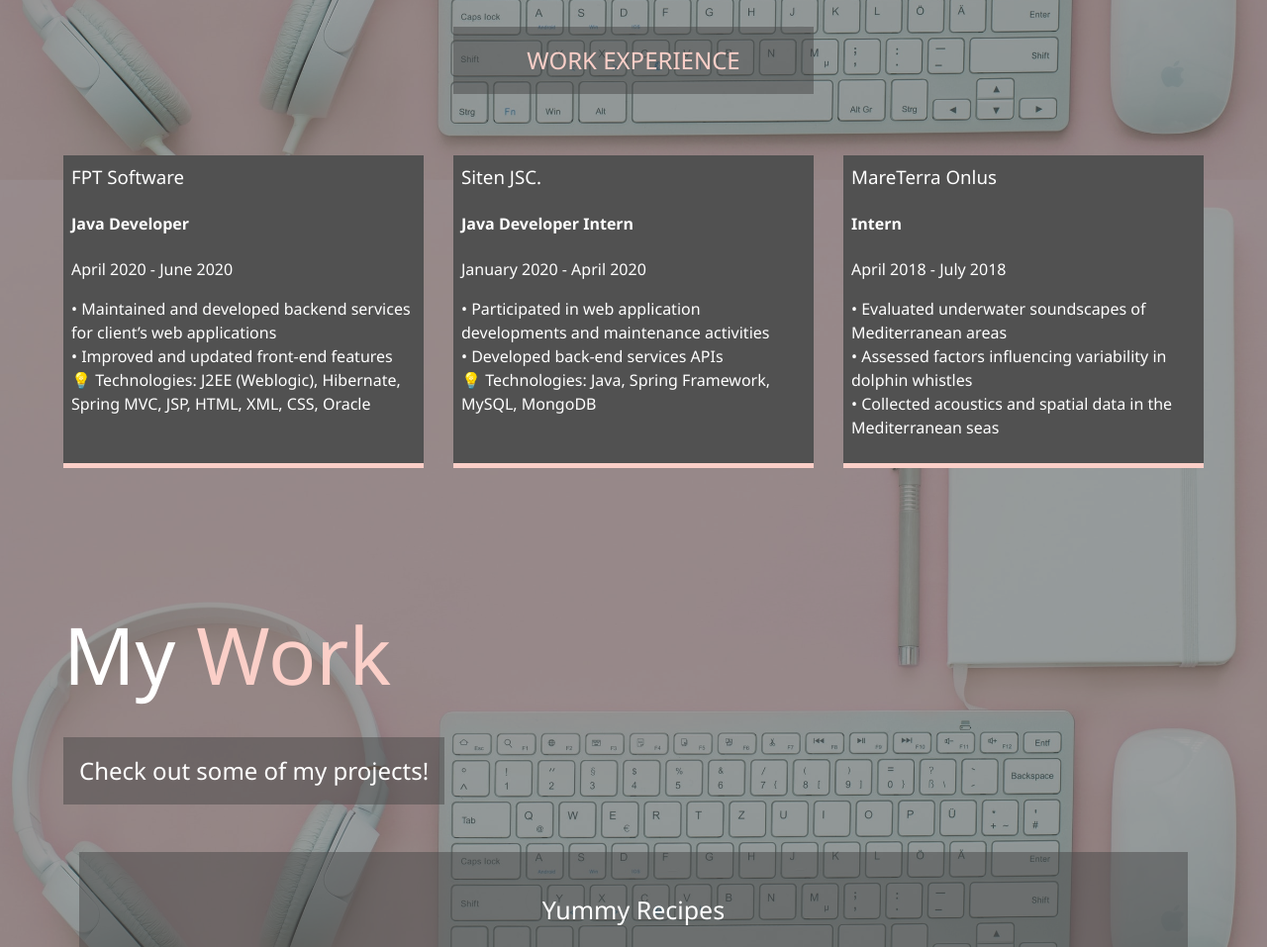
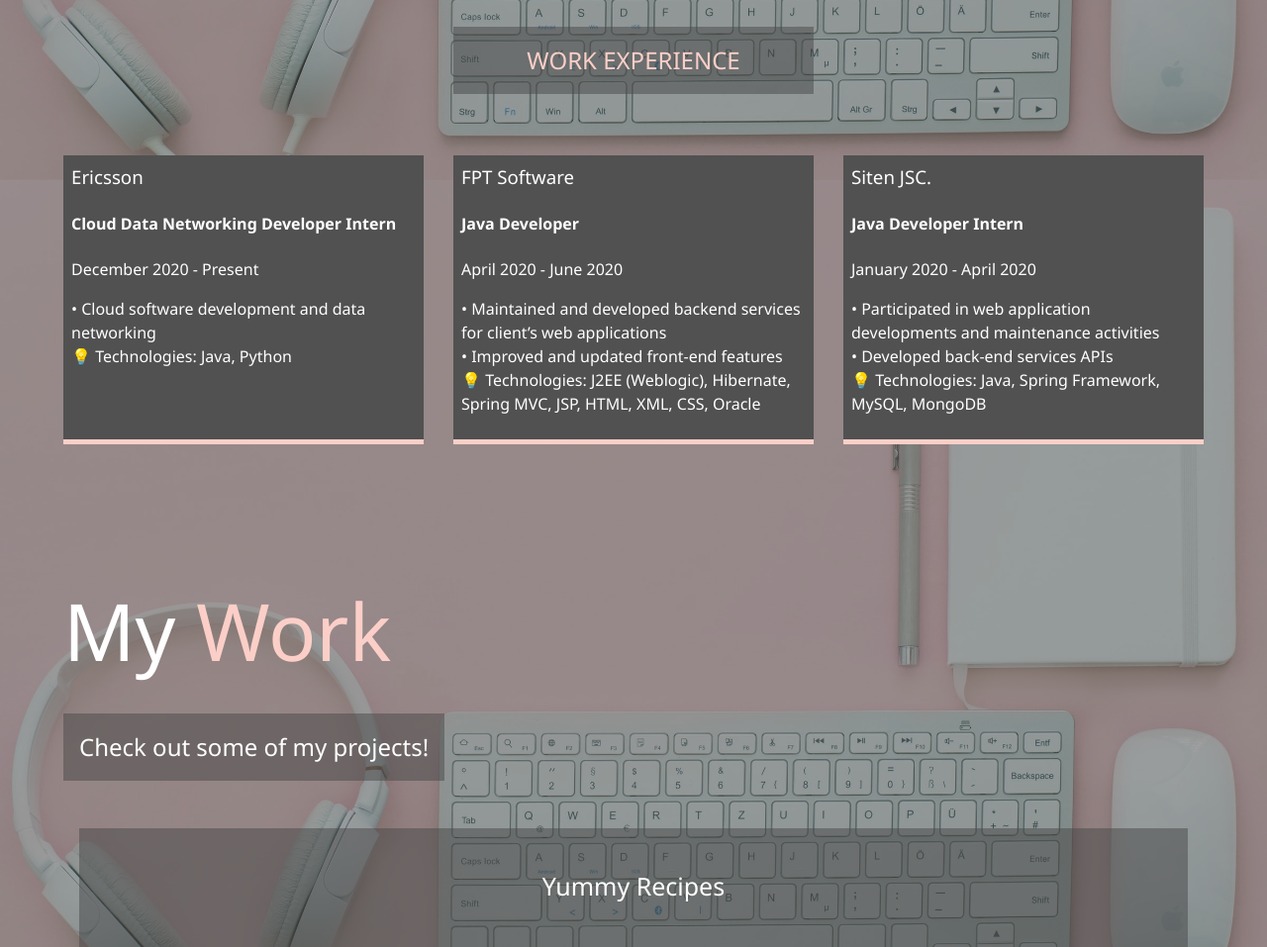
Before and after one commit to khalinguy/khalinguy.github.io, a website: page index.html in a window 1280 px wide. Shown: the part 1525-2482 px from the top of the page at 99% size. Drawn offline with Linux system fonts and the light colour scheme.

Commit message:
update intern and intro

```diff
--- a/index.html
+++ b/index.html
@@ -115,6 +115,15 @@
   text-align: center;">WORK EXPERIENCE</h2>
                 </div>
                 <div class="job job-1">
+                    <h3>Ericsson</h3>
+                    <h4>Cloud Data Networking Developer Intern</h4>
+                    <p>December 2020 - Present</p>
+                    <p>• Cloud software development and data networking
+                        </br>💡 Technologies: Java, Python
+                        </p>
+                </div>
+
+                <div class="job job-2">
                     <h3>FPT Software</h3>
                     <h4>Java Developer</h4>
                     <p>April 2020 - June 2020</p>
@@ -126,7 +135,7 @@
                         </p>
                 </div>
 
-                <div class="job job-2">
+                <div class="job job-3">
                     <h3>Siten JSC.</h3>
                     <h4>Java Developer Intern</h4>
                     <p>January 2020 - April 2020</p>
@@ -135,18 +144,6 @@
                         </br>• Developed back-end services APIs
                         </br>💡 Technologies: Java, Spring Framework, MySQL,
                         MongoDB</p>
-                </div>
-
-                <div class="job job-3">
-                    <h3>MareTerra Onlus</h3>
-                    <h4>Intern</h4>
-                    <p>April 2018 - July 2018</p>
-                    <p>• Evaluated underwater soundscapes of
-                        Mediterranean areas
-                        </br>• Assessed factors influencing variability in dolphin
-                        whistles
-                        </br>• Collected acoustics and spatial data in the
-                        Mediterranean seas</p>
                 </div>
             </div>
 
```
